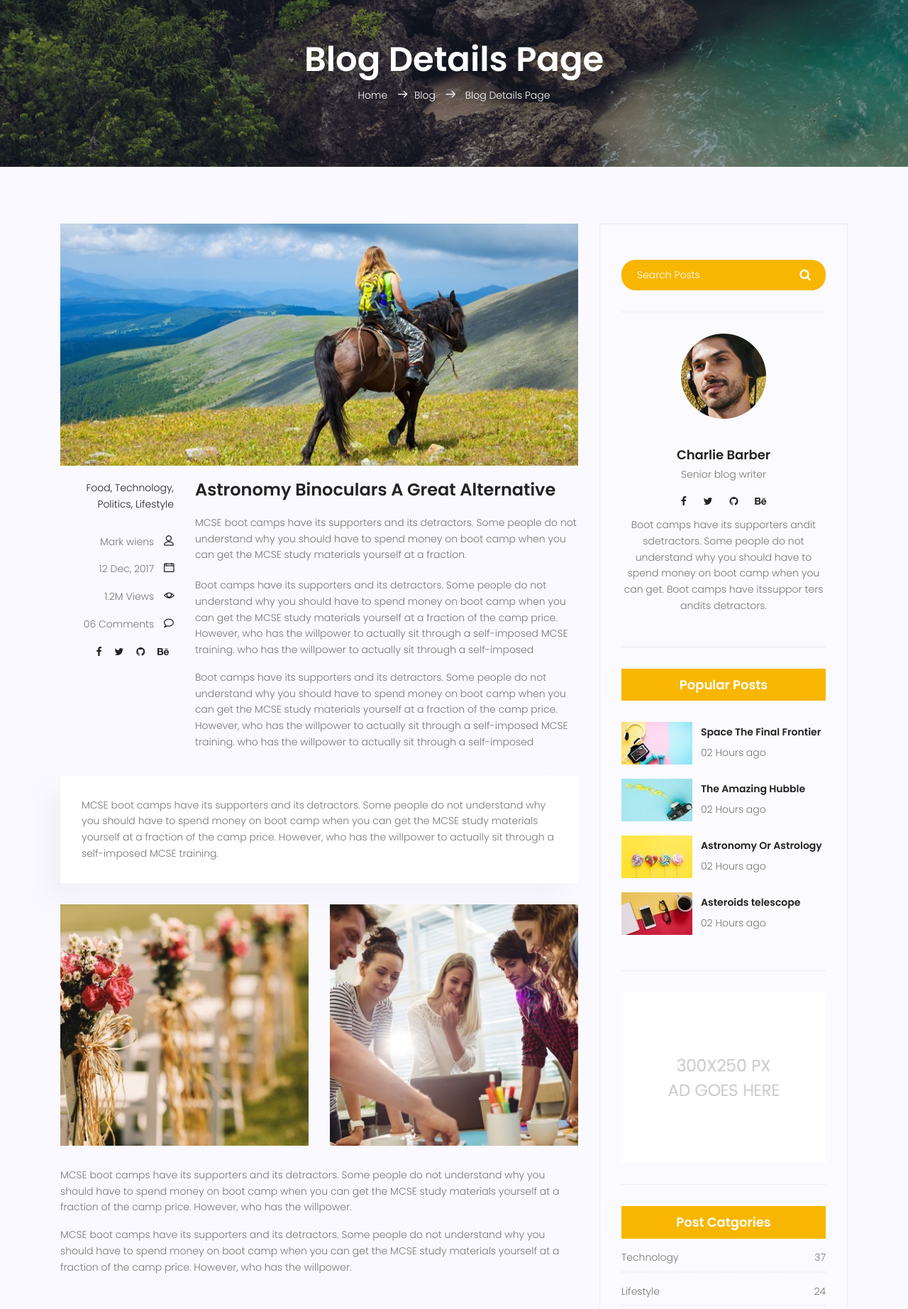
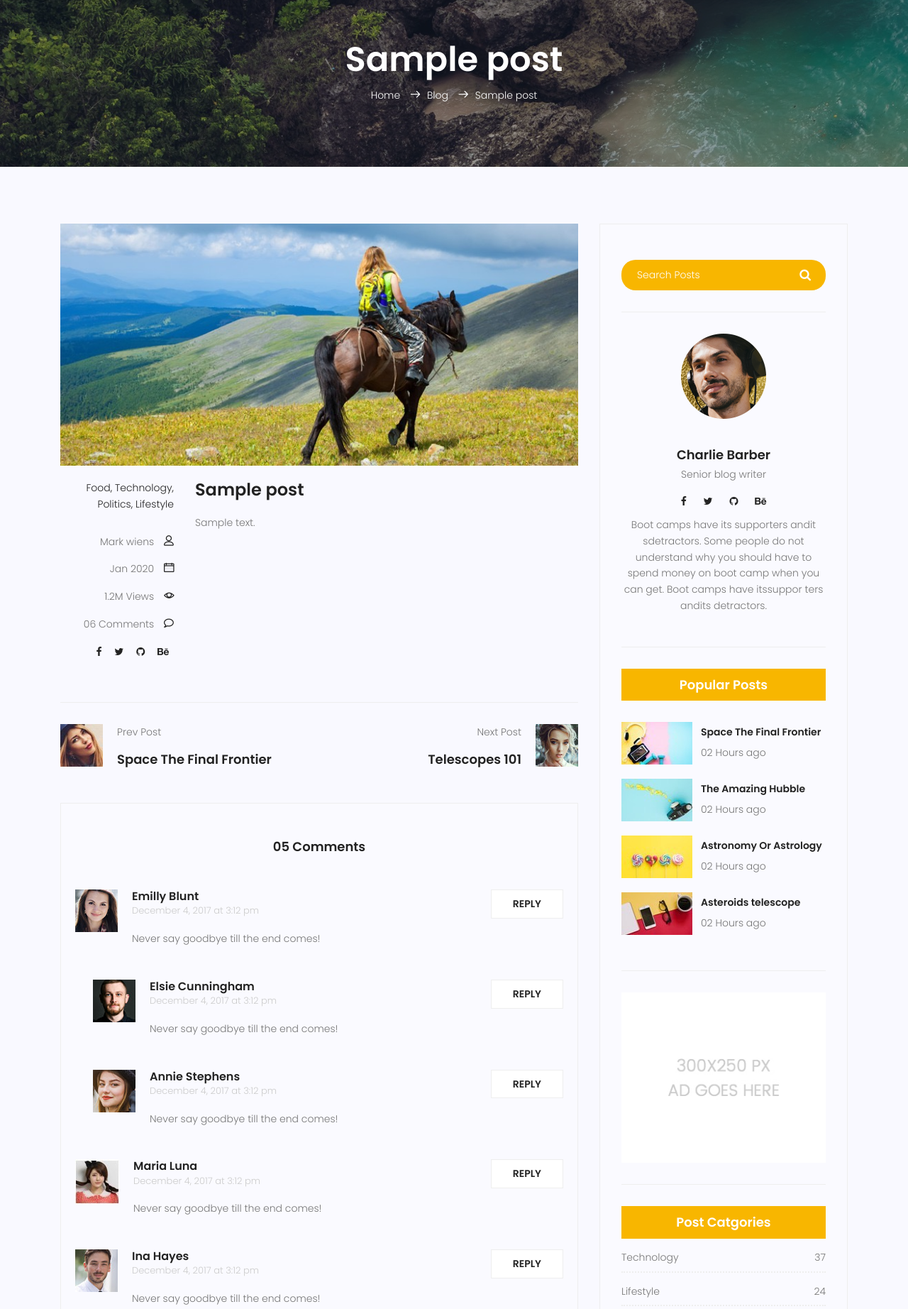
Before and after one commit to SaraNajafi/mysite, a Django app: template mysite/templates/blog/blog-single.html in a window 1280 px wide. Shown: the part 105-1949 px from the top of the page at 71% size. Run offline with Django 3.2, Linux system fonts and the light colour scheme; the template is opened without the code that fills it: values that come from a table or form of the project are taken from there, others are empty; tables that the repository leaves empty hold one stand-in row (values such as "Sample post"); some libraries are stand-ins or nearby versions.

Commit message:
complete model
completing model, using template tags

```diff
--- a/blog/models.py
+++ b/blog/models.py
@@ -1,13 +1,21 @@
 from django.db import models
+from django.utils import timezone
+from django.contrib.auth.models import User
 
 # Create your models here.
+class Category(models.Model):
+    name=models.CharField(max_length=255)
+
+    def __str__(self):
+        return self.name
+
 class Post(models.Model):
     title = models.CharField(max_length=255)
     content = models.TextField()
     #tag
-    #category
-    #author
-    #image
+    category=models.ManyToManyField(Category)
+    author=models.ForeignKey(User, on_delete=models.SET_NULL, null=True)
+    image=models.ImageField(upload_to='blog/', default='blog/default.jpg')
     counted_views =models.IntegerField(default=0)
     status= models.BooleanField(default=False)
     published_date=models.DateTimeField(null=True)
@@ -15,7 +23,19 @@ class Post(models.Model):
     updated_date=models.DateField(auto_now=True)
 
     class Meta:
-        ordering =['created_date']
-        verbose_name ='nam nam'
+        #ordering =['created_date']
+        verbose_name ='post'
     def __str__(self):
         return self.title
+
+    def snippets(self):
+        return self.content[:100]+'...'
+
+
+
+
+    # @property
+    # def is_future(self):
+    #     if self.publishing_date > timezone.now():
+    #         return True
+    #     return False
--- a/blog/urls.py
+++ b/blog/urls.py
@@ -5,7 +5,7 @@ app_name= 'blog'
 urlpatterns = [
     #path('url address, 'view', name)
     path('',blog_view, name='blog'),
-    path('single', blog_single, name='single'),
-    path('<str:name>/<str:family>/<int:age>', blog_test, name='test')
+    path('<int:pid>', blog_single, name='single'),
+    #path('post-<int:pid>', blog_test, name='test')
 
 ]
--- a/mysite/templates/blog/blog-single.html
+++ b/mysite/templates/blog/blog-single.html
@@ -93,9 +93,9 @@
 					<div class="row d-flex align-items-center justify-content-center">
 						<div class="about-content col-lg-12">
 							<h1 class="text-white">
-								Blog Details Page
+								{{post.title}}
 							</h1>
-							<p class="text-white link-nav"><a href="index.html">Home </a>  <span class="lnr lnr-arrow-right"></span><a href="blog-home.html">Blog </a> <span class="lnr lnr-arrow-right"></span> <a href="blog-single.html"> Blog Details Page</a></p>
+							<p class="text-white link-nav"><a href="index.html">Home </a>  <span class="lnr lnr-arrow-right"></span><a href="{% url 'blog:blog' %}">Blog </a> <span class="lnr lnr-arrow-right"></span>{{post.title}}</p>
 						</div>
 					</div>
 				</div>
@@ -122,7 +122,7 @@
 									</ul>
 									<div class="user-details row">
 										<p class="user-name col-lg-12 col-md-12 col-6"><a href="#">Mark wiens</a> <span class="lnr lnr-user"></span></p>
-										<p class="date col-lg-12 col-md-12 col-6"><a href="#">12 Dec, 2017</a> <span class="lnr lnr-calendar-full"></span></p>
+										<p class="date col-lg-12 col-md-12 col-6"><a href="#">{{post.published_date|date:"M Y"}}</a> <span class="lnr lnr-calendar-full"></span></p>
 										<p class="view col-lg-12 col-md-12 col-6"><a href="#">1.2M Views</a> <span class="lnr lnr-eye"></span></p>
 										<p class="comments col-lg-12 col-md-12 col-6"><a href="#">06 Comments</a> <span class="lnr lnr-bubble"></span></p>
 										<ul class="social-links col-lg-12 col-md-12 col-6">
@@ -134,18 +134,12 @@
 									</div>
 								</div>
 								<div class="col-lg-9 col-md-9">
-									<h3 class="mt-20 mb-20">Astronomy Binoculars A Great Alternative</h3>
+									<h3 class="mt-20 mb-20">{{post.title}}</h3>
 									<p class="excert">
-										MCSE boot camps have its supporters and its detractors. Some people do not understand why you should have to spend money on boot camp when you can get the MCSE study materials yourself at a fraction.
-									</p>
-									<p>
-										Boot camps have its supporters and its detractors. Some people do not understand why you should have to spend money on boot camp when you can get the MCSE study materials yourself at a fraction of the camp price. However, who has the willpower to actually sit through a self-imposed MCSE training. who has the willpower to actually sit through a self-imposed
-									</p>
-									<p>
-										Boot camps have its supporters and its detractors. Some people do not understand why you should have to spend money on boot camp when you can get the MCSE study materials yourself at a fraction of the camp price. However, who has the willpower to actually sit through a self-imposed MCSE training. who has the willpower to actually sit through a self-imposed
-									</p>
+										{{post.content}}
+
 								</div>
-								<div class="col-lg-12">
+								<!-- <div class="col-lg-12">
 									<div class="quotes">
 										MCSE boot camps have its supporters and its detractors. Some people do not understand why you should have to spend money on boot camp when you can get the MCSE study materials yourself at a fraction of the camp price. However, who has the willpower to actually sit through a self-imposed MCSE training.
 									</div>
@@ -165,7 +159,7 @@
 											</p>
 										</div>
 									</div>
-								</div>
+								</div> -->
 							</div>
 							<div class="navigation-area">
 								<div class="row">
@@ -322,22 +316,7 @@
 			                            <button type="submit"><i class="fa fa-search"></i></button>
 			                        </form>
 								</div>
-								<div class="single-sidebar-widget user-info-widget">
-									<img src="{% static 'img/blog/user-info.png' %}" alt="">
-									<a href="#"><h4>Charlie Barber</h4></a>
-									<p>
-										Senior blog writer
-									</p>
-									<ul class="social-links">
-										<li><a href="#"><i class="fa fa-facebook"></i></a></li>
-										<li><a href="#"><i class="fa fa-twitter"></i></a></li>
-										<li><a href="#"><i class="fa fa-github"></i></a></li>
-										<li><a href="#"><i class="fa fa-behance"></i></a></li>
-									</ul>
-									<p>
-										Boot camps have its supporters andit sdetractors. Some people do not understand why you should have to spend money on boot camp when you can get. Boot camps have itssuppor ters andits detractors.
-									</p>
-								</div>
+								{% include 'blog/blog-writer.html' %}
 								<div class="single-sidebar-widget popular-post-widget">
 									<h4 class="popular-title">Popular Posts</h4>
 									<div class="popular-post-list">
--- /dev/null
+++ b/mysite/templates/blog/blog-writer.html
@@ -0,0 +1,20 @@
+
+{% load static %}
+
+
+<div class="single-sidebar-widget user-info-widget">
+    <img src="{% static 'img/blog/user-info.png' %}" alt="">
+    <a href="#"><h4>Charlie Barber</h4></a>
+    <p>
+        Senior blog writer
+    </p>
+    <ul class="social-links">
+        <li><a href="#"><i class="fa fa-facebook"></i></a></li>
+        <li><a href="#"><i class="fa fa-twitter"></i></a></li>
+        <li><a href="#"><i class="fa fa-github"></i></a></li>
+        <li><a href="#"><i class="fa fa-behance"></i></a></li>
+    </ul>
+    <p>
+        Boot camps have its supporters andit sdetractors. Some people do not understand why you should have to spend money on boot camp when you can get. Boot camps have itssuppor ters andits detractors.
+    </p>
+</div>
--- a/mysite/templates/test.html
+++ b/mysite/templates/test.html
@@ -7,7 +7,9 @@
     <title>Document</title>
 </head>
 <body>
-<p>{{name}}</p>
+<p>{{post.title}}</p>
+<p>{{post.counted_views}}</p>
+
 
 
 </body>
--- a/requirements.txt
+++ b/requirements.txt
@@ -2,3 +2,4 @@ asgiref==3.5.2
 Django==3.2.16
 pytz==2022.6
 sqlparse==0.4.3
+pillow==9.5.0
```
Also changed, not shown: blog/admin.py (+7 -5 lines), blog/views.py (+17 -6 lines), mysite/templates/base.html (+3 -6 lines), mysite/templates/blog/blog-home.html (+10 -23 lines), blog/migrations/0003_alter_post_options.py (added), blog/migrations/0004_post_image.py (added), blog/migrations/0005_post_author.py (added), blog/migrations/0006_auto_20230525_2105.py (added), media/blog/default.jpg (added), website/migrations/0002_alter_contact_options.py (added).
